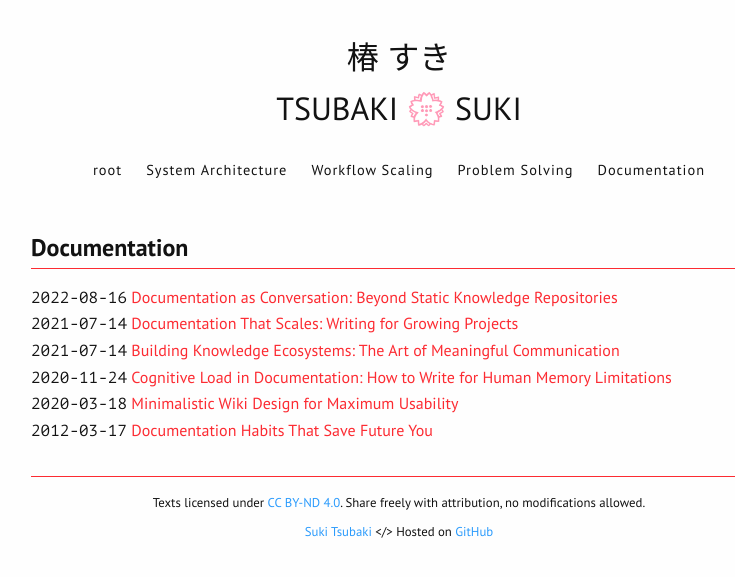
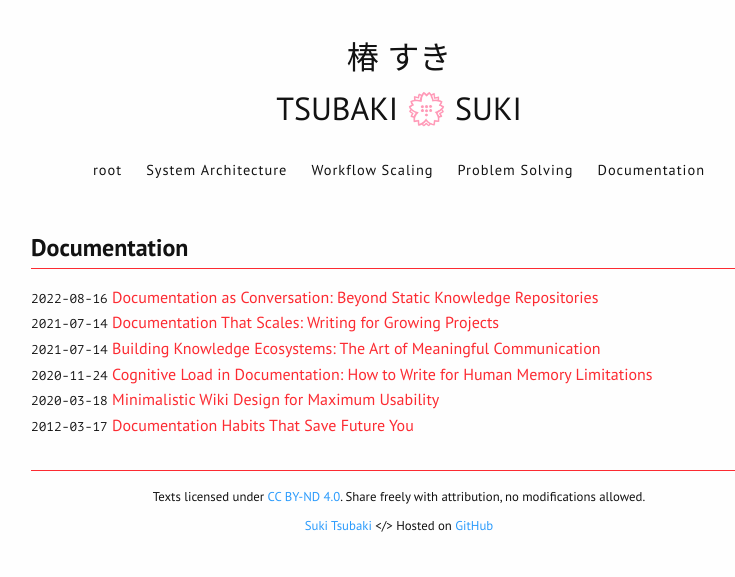
Before and after one commit to sukitsubaki/sukitsubaki.github.io, a Jekyll site: the page built from pages/documentation.md, in a window 1280 px wide. Shown: the top 577 px of the page, without its empty margins (241-976 px from the left). Built offline with Jekyll 4.4.1, drawn with Linux system fonts in a browser that asks for light colours.

Commit message:
OMG (fix syntax)

```diff
--- a/pages/documentation.md
+++ b/pages/documentation.md
@@ -9,7 +9,7 @@
 {% for post in site.posts %}
   {% if post.scope == "Documentation" %}
 <article class="post-list">
-  <span class="text-monospace" style="--text-xs">{{ post.date | date: "%Y-%m-%d" }}</span> <span class="post"><a href="{{ post.url }}">{{ post.title }}</a></span>
+  <span class="text-monospace" style="font-size: var(--text-xs);">{{ post.date | date: "%Y-%m-%d" }}</span> <span class="post"><a href="{{ post.url }}">{{ post.title }}</a></span>
 </article>
   {% endif %}
 {% endfor %}
```
